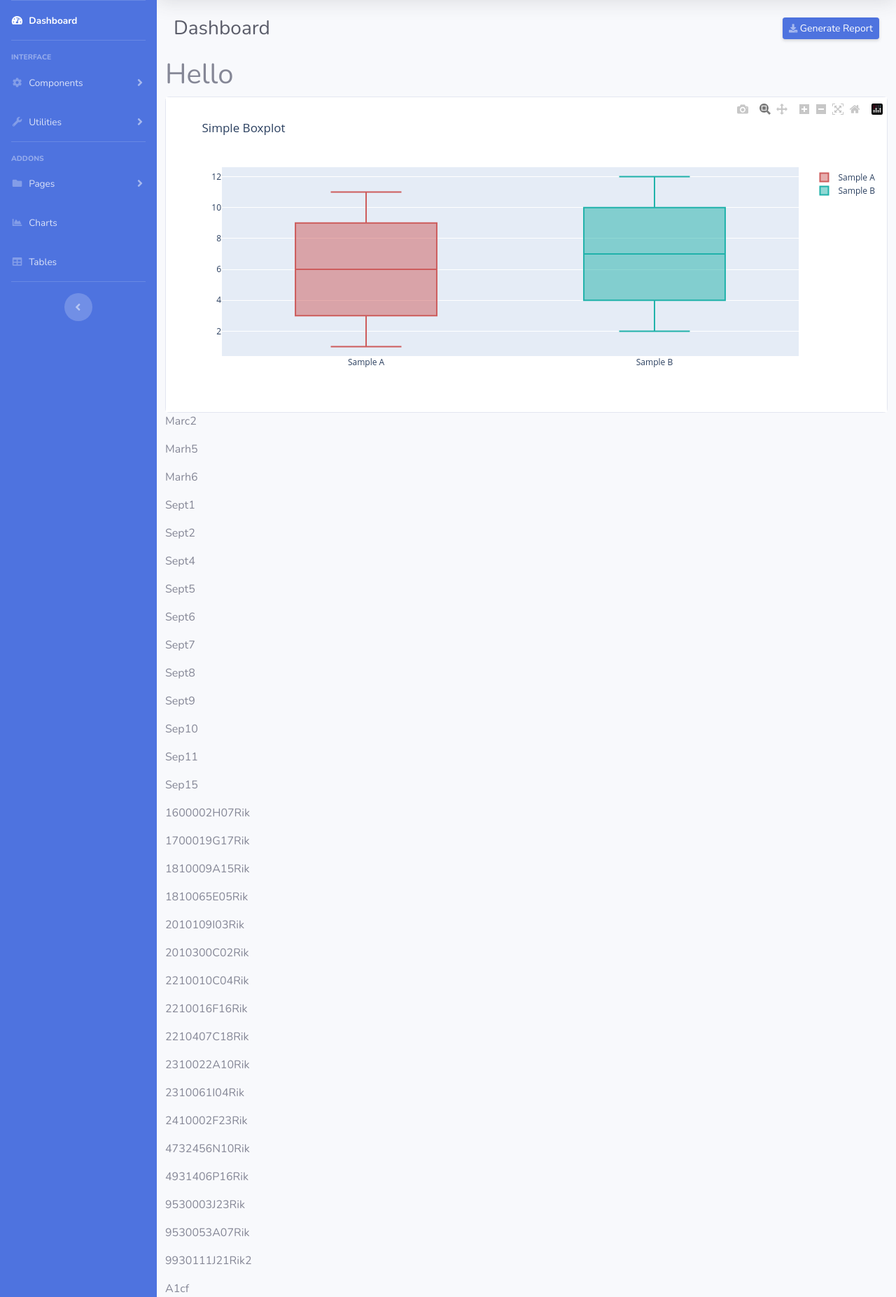
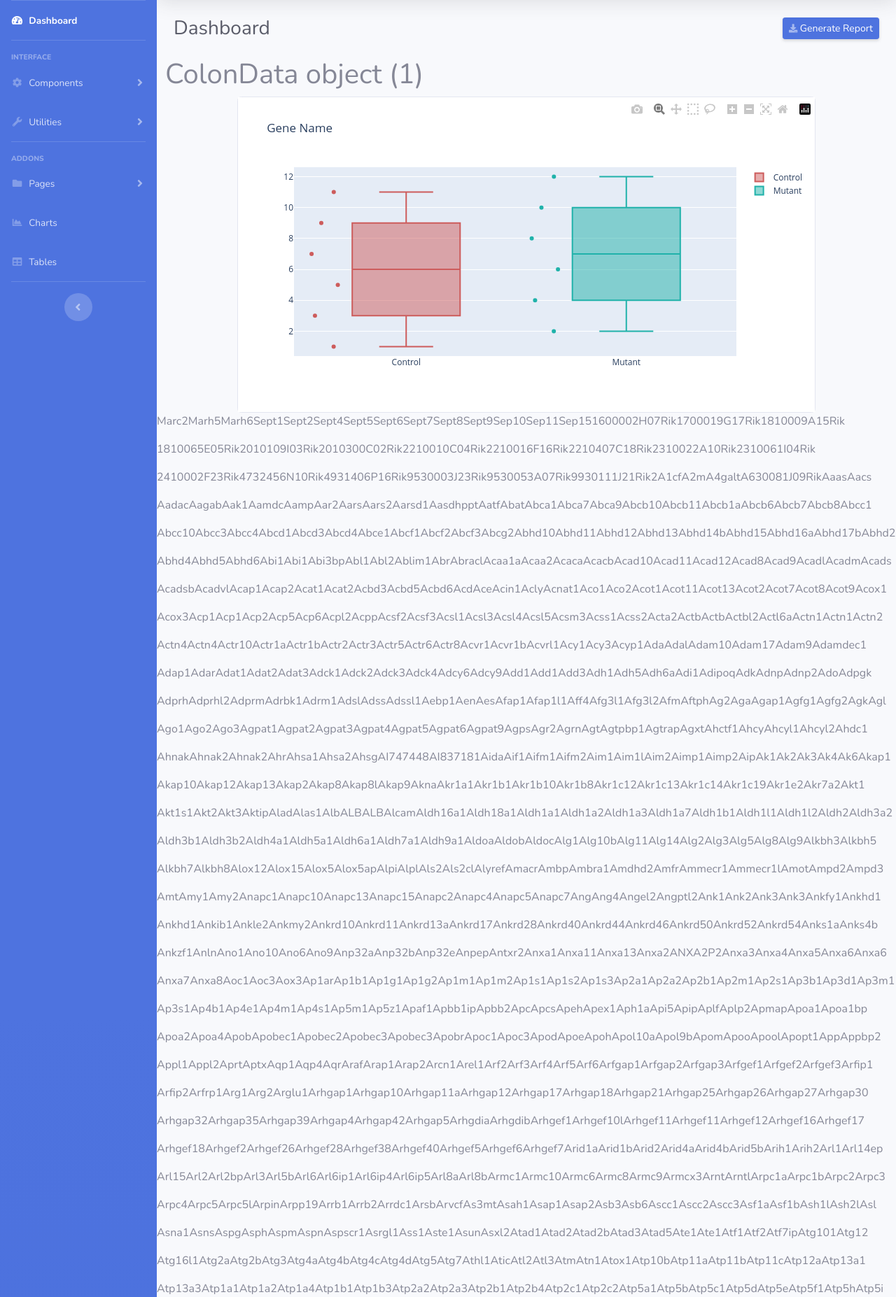
Before and after one commit to benwubenwu/new_kras_project, a Django app: page /graphs/ in a window 1280 px wide. Shown: the part 70-1924 px from the top of the page at 70% size. Run offline with Django 3.2, Linux system fonts and the light colour scheme; data comes from the database, SQL or seed files in the repository; some libraries are stand-ins or nearby versions.

Commit message:
added data points to boxplot

```diff
--- a/mysite/graphs/models.py
+++ b/mysite/graphs/models.py
@@ -186,3 +186,7 @@ class SearchProtein(models.Model):
     class Meta:
         managed = False
         db_table = 'search_protein'
+
+
+# def __str__(self):
+#     return self.name
--- a/mysite/graphs/templates/graphs/graphs.html
+++ b/mysite/graphs/templates/graphs/graphs.html
@@ -3,8 +3,8 @@
 {% load static %}
 {% block content%}
 {% load plotly_dash %}
-<h1>Hello</h1>
-<div class="card" style="height: 100%; width: 100%">
+<h1>{{ gene1 }}</h1>
+<div class="card mx-auto" style="height: 100%; width: 80%">
 {{ plot | safe }}
 </div>
 {% comment %} <div class="{% plotly_class name="SimpleExample" %} card" style="height: 100%; width: 100%">
@@ -13,7 +13,7 @@
 <br>
 {{ plot | safe }}
 
-<div class="colon_data">
+<div class="row colon_data">
 {% for data in colon_data %}
 <p>{{data.gene_symbol}}</p>
 {% endfor %}
--- a/mysite/graphs/views.py
+++ b/mysite/graphs/views.py
@@ -1,6 +1,5 @@
 from django.shortcuts import render
 from django.views.generic import TemplateView
-# from . import plots
 from .models import ColonData
 from plotly.offline import plot
 import plotly.graph_objects as go
@@ -9,7 +8,7 @@ import plotly.graph_objects as go
 
 def graphs(request):
     colon_data = ColonData.objects.all()
-
+    gene1 = ColonData.objects.get(id=1)
     # def scatter():
     #     x1 = [1, 2, 3, 4]
     #     y1 = [30, 35, 25, 45]
@@ -32,18 +31,19 @@ def graphs(request):
         y1 = [2, 4, 6, 8, 10, 12]
 
         layout = dict(
-            title='Simple Boxplot',
+            title='Gene Name',
         )
         fig = go.Figure(layout=layout)
-        fig.add_trace(go.Box(y=y0, name='Sample A', marker_color='indianred'))
-        fig.add_trace(go.Box(y=y1, name='Sample B',
-                             marker_color='lightseagreen'))
+        fig.add_trace(go.Box(y=y0, name='Control',
+                             marker_color='indianred', boxpoints='all'))
+        fig.add_trace(go.Box(y=y1, name='Mutant',
+                             marker_color='lightseagreen', boxpoints='all'))
         plot_div = plot(fig, output_type='div', include_plotlyjs=False)
         return plot_div
 
     context = {
         'plot': box(),
-        'colon_data':  colon_data
+        'colon_data': colon_data,
+        'gene1': gene1
     }
     return render(request, "graphs/graphs.html", context)
-    # return render(request, "graphs/graphs.html", {'colon_data': colon_data})
```
